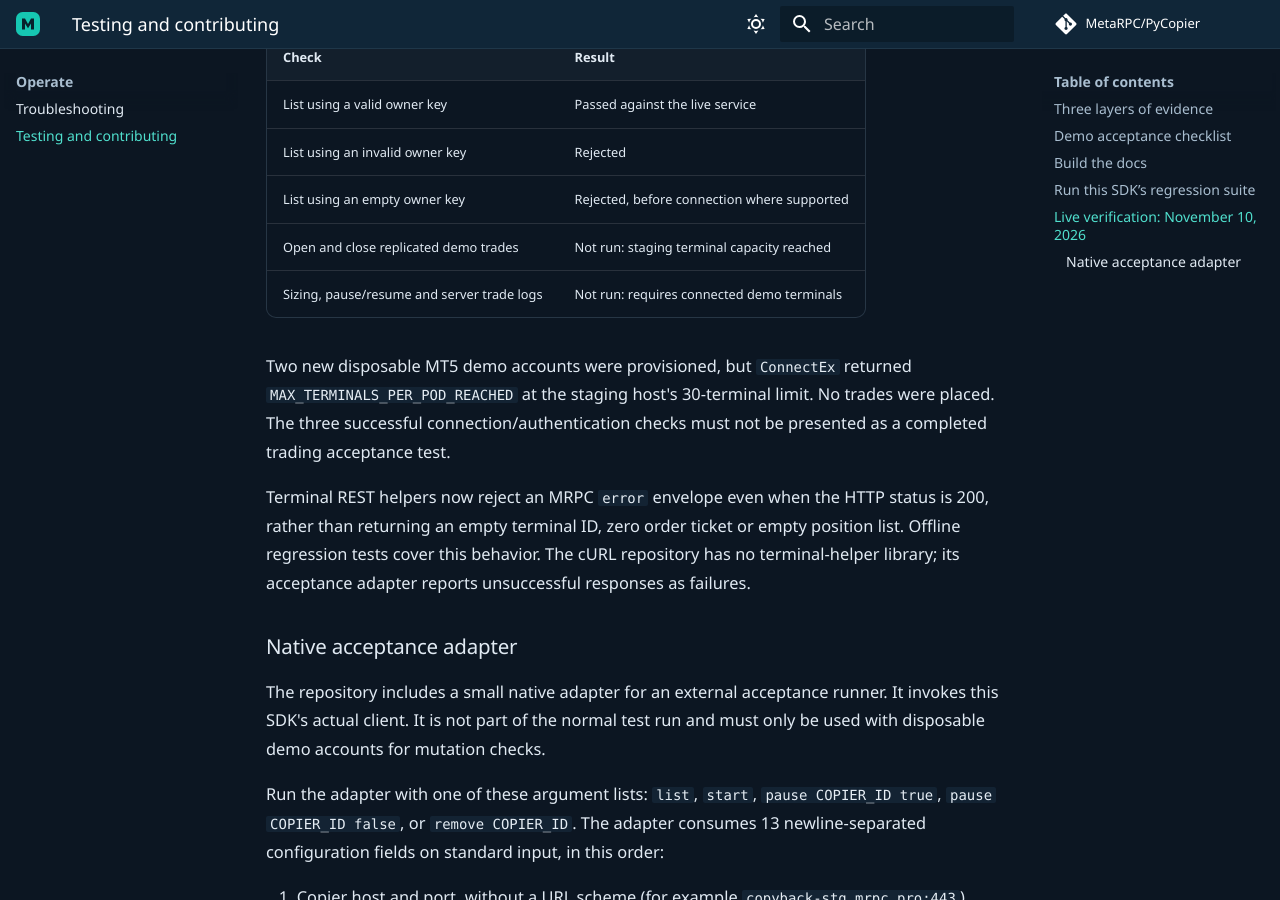
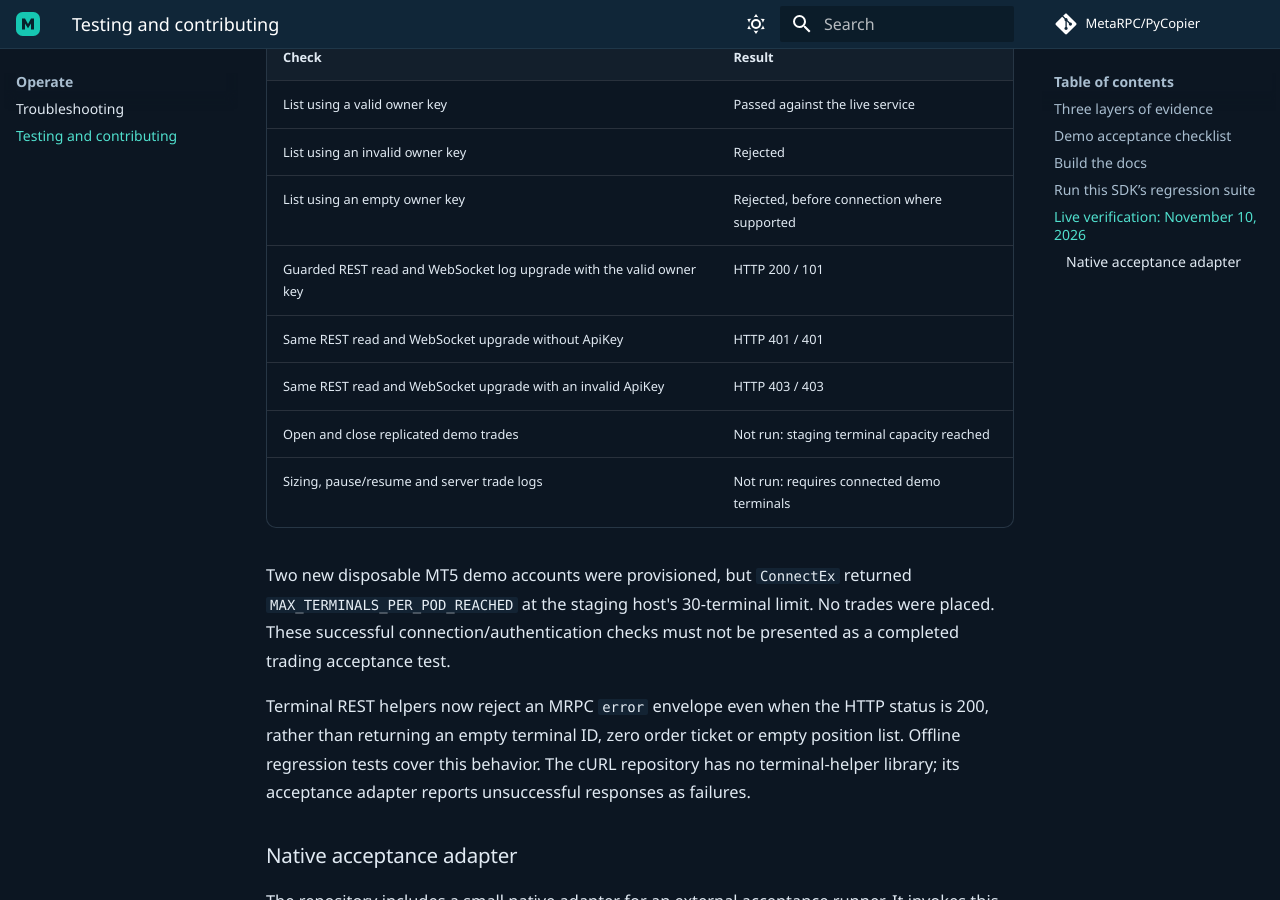
Before and after one commit to MetaRPC/PyCopier, an MkDocs documentation site: the page built from docs/testing.md, in a window 1280 px wide and 900 px high, scrolled down 1723 px. Built offline with MkDocs 1.6.1 and Material for MkDocs 9.7.7, drawn with Linux system fonts in a browser that asks for light colours; comment, search, counter and statistics services are not loaded.

Commit message:
Handle terminal API errors and add native live acceptance probes

```diff
--- a/docs/testing.md
+++ b/docs/testing.md
@@ -46,10 +46,13 @@ The native client was tested against `copyback-stg.mrpc.pro` after correcting th
 | List using a valid owner key | Passed against the live service |
 | List using an invalid owner key | Rejected |
 | List using an empty owner key | Rejected, before connection where supported |
+| Guarded REST read and WebSocket log upgrade with the valid owner key | HTTP 200 / 101 |
+| Same REST read and WebSocket upgrade without ApiKey | HTTP 401 / 401 |
+| Same REST read and WebSocket upgrade with an invalid ApiKey | HTTP 403 / 403 |
 | Open and close replicated demo trades | Not run: staging terminal capacity reached |
 | Sizing, pause/resume and server trade logs | Not run: requires connected demo terminals |
 
-Two new disposable MT5 demo accounts were provisioned, but `ConnectEx` returned `MAX_TERMINALS_PER_POD_REACHED` at the staging host's 30-terminal limit. No trades were placed. The three successful connection/authentication checks must not be presented as a completed trading acceptance test.
+Two new disposable MT5 demo accounts were provisioned, but `ConnectEx` returned `MAX_TERMINALS_PER_POD_REACHED` at the staging host's 30-terminal limit. No trades were placed. These successful connection/authentication checks must not be presented as a completed trading acceptance test.
 
 Terminal REST helpers now reject an MRPC `error` envelope even when the HTTP status is 200, rather than returning an empty terminal ID, zero order ticket or empty position list. Offline regression tests cover this behavior. The cURL repository has no terminal-helper library; its acceptance adapter reports unsuccessful responses as failures.
 
```
Also changed, not shown: 1 other file.
